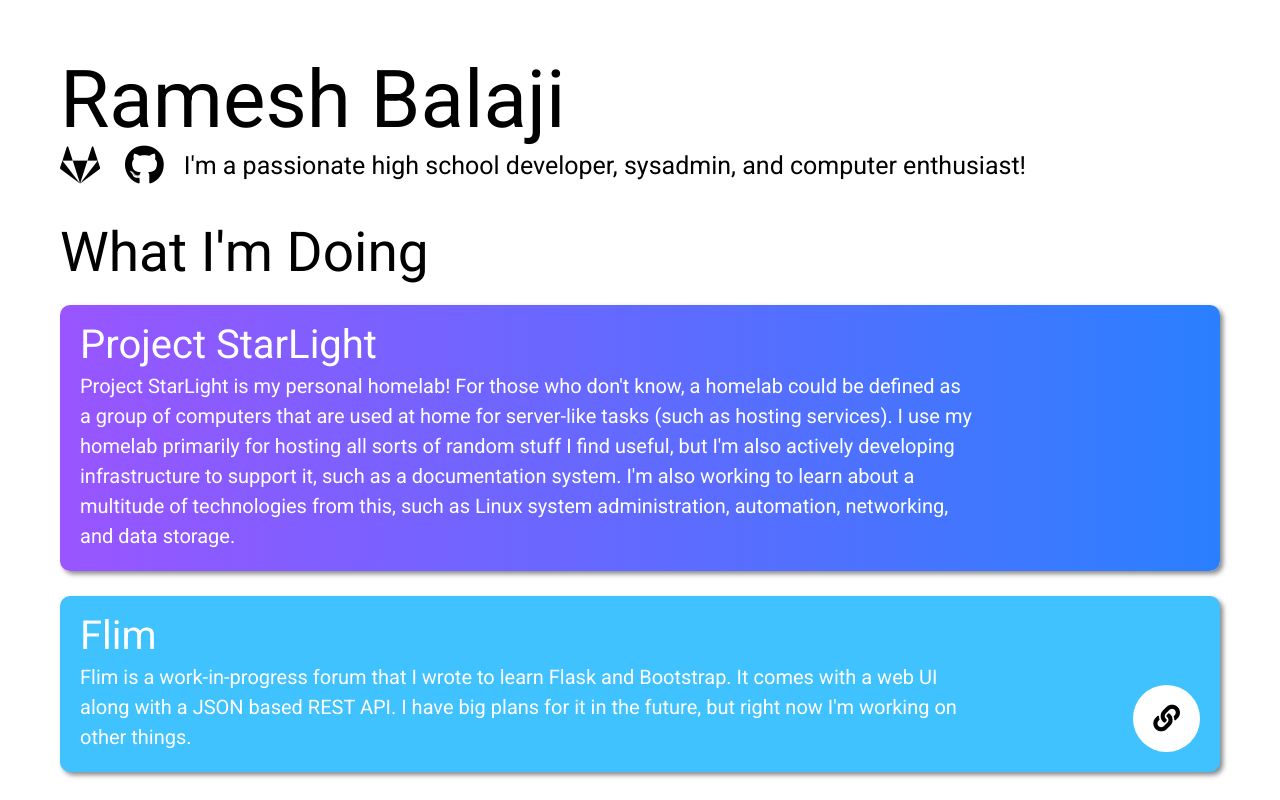
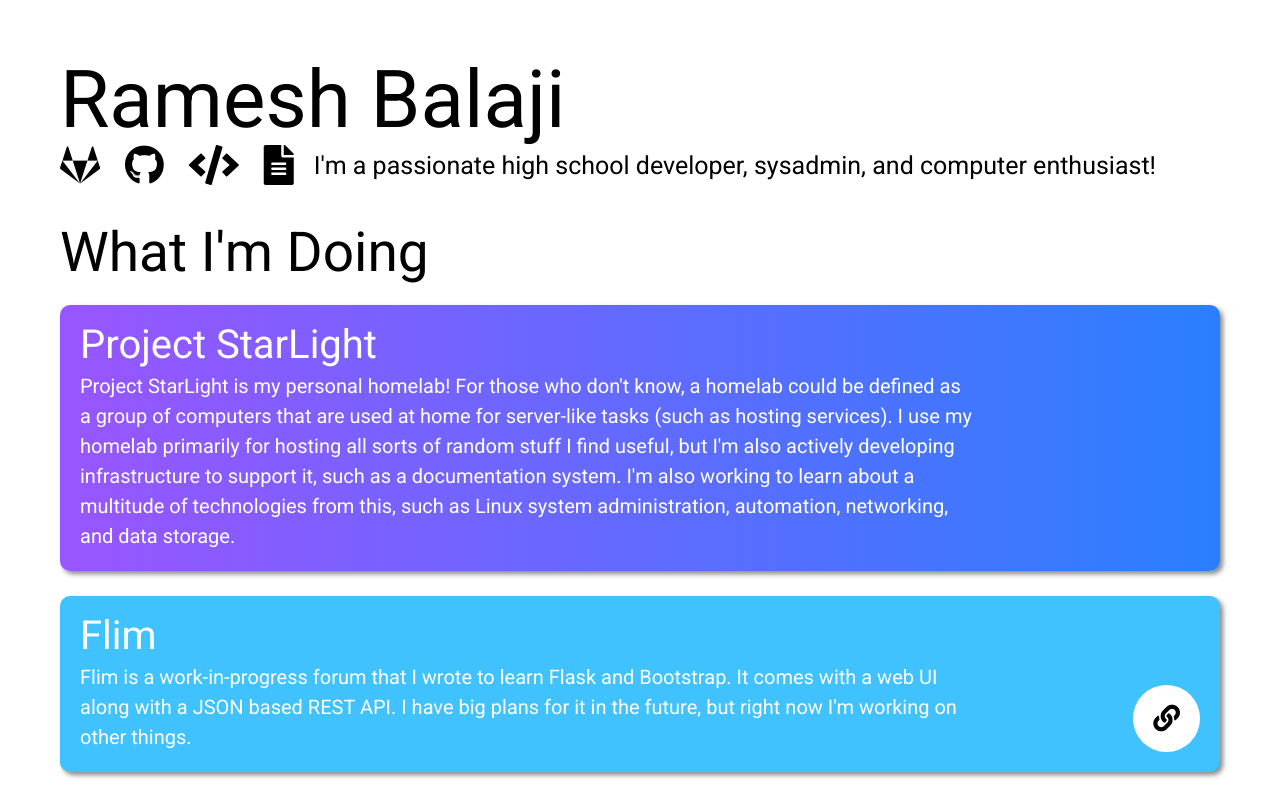
Before and after one commit to cdknight/personal-website, a website: page index.html in a window 1280 px wide. Shown: the top 800 px of the page. Drawn offline with Linux system fonts and the light colour scheme.

Commit message:
Add résumé and source code links

```diff
--- a/index.html
+++ b/index.html
@@ -32,6 +32,16 @@
                         <a href="https://github.com/cdknight/" target="_" class="link">
                             <i class="fab fa-github fa-2x m-left"></i>
                         </a>
+
+                        <a href="https://gitlab.com/cdknight/cdknight.gitlab.io" target="_" class="link">
+                            <i class="fas fa-code fa-2x m-left"></i>
+                        </a>
+
+                        <a href="assets/files/résumé.pdf" target="_" class="link">
+                            <i class="fas fa-file-alt fa-2x m-left"></i>
+                        </a>
+
+
                     </div>
 
                     <p class="m-left caption">I'm a passionate high school developer, sysadmin, and computer enthusiast!</p>
```
Also changed, not shown: 1 other file.
